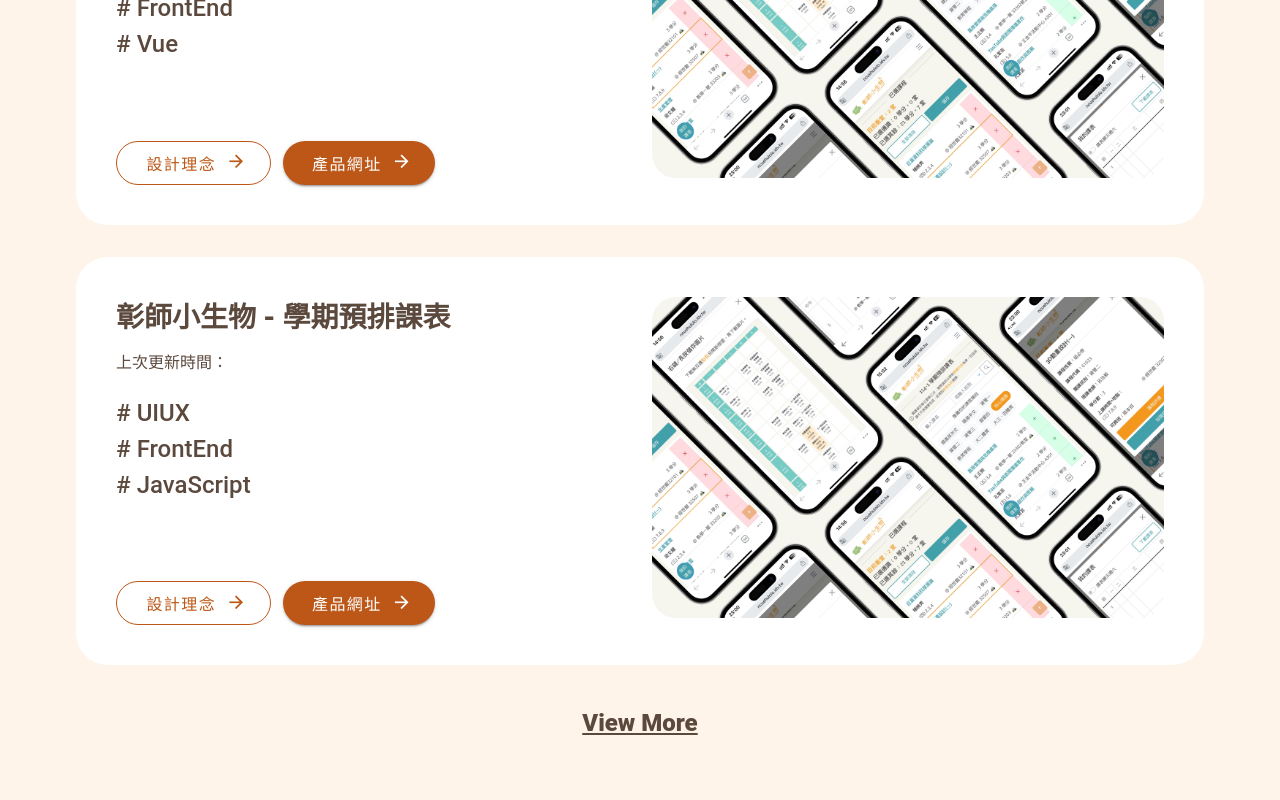
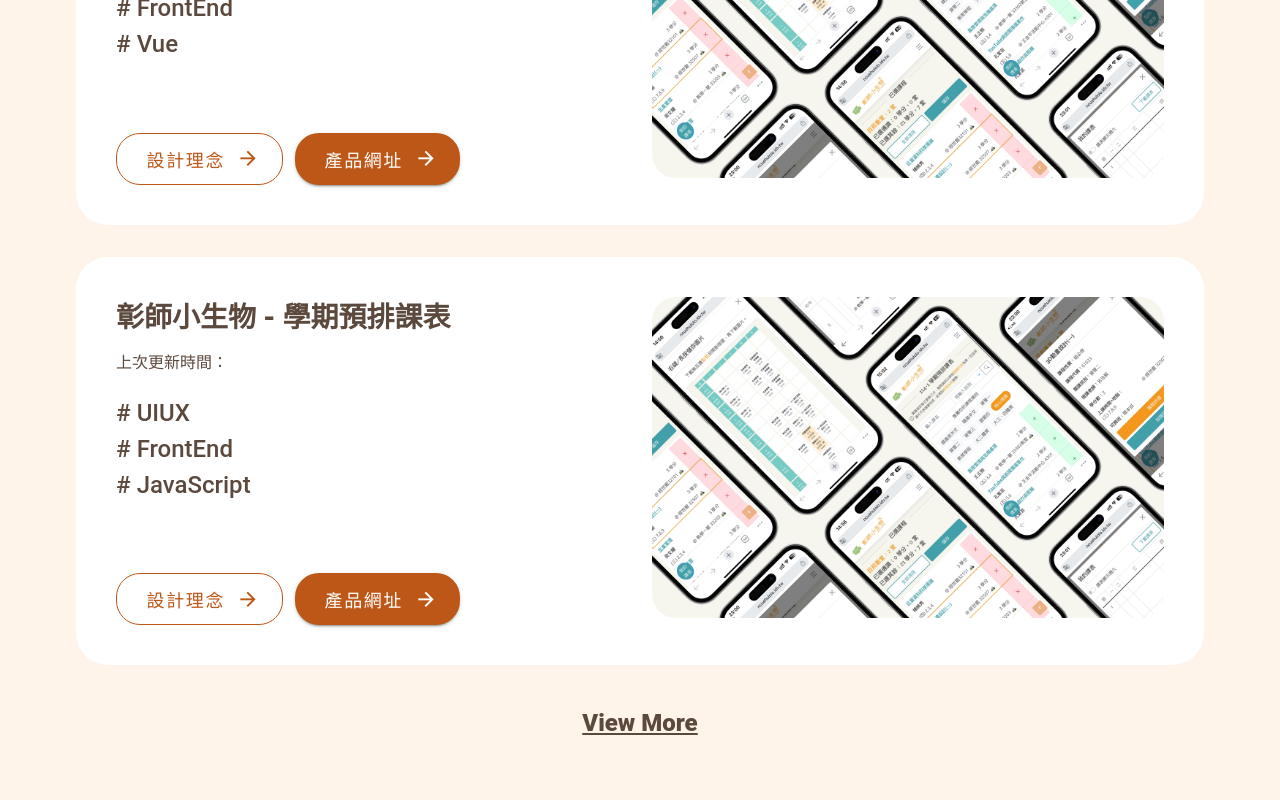
Before and after one commit to supeihau/my-portfolio-2025, a Nuxt app: page / in a window 1280 px wide. Shown: the part 2100-2900 px from the top of the page. Built offline with nearby package versions, Linux system fonts and the light colour scheme; no server answers.

Commit message:
fix: button size

```diff
--- a/components/form/button.vue
+++ b/components/form/button.vue
@@ -2,8 +2,8 @@
     <v-btn
         :append-icon="showAppendIcon"
         rounded="xl"
-        size="large"
-        class="text-h5-medium px-7"
+        :size="isDesktop? 'x-large' : 'large'"
+        class="px-7"
         :class="props.class"
         :variant="props.type"
         :disabled="props.disabled"
@@ -14,6 +14,10 @@
 </template>
 
 <script setup>
+import useInnerWidth from '~/composables/useInnerWidth';
+
+const { isDesktop } = useInnerWidth();
+
 const props = defineProps({
     type: {
         type: String,
@@ -55,8 +59,8 @@ const showAppendIcon = computed(() => {
 
 const onClick = () => {
   emit('click');
-}
+};
 </script>
 
-<style lang="scss">
+<style lang="scss" scoped>
 </style>
```
